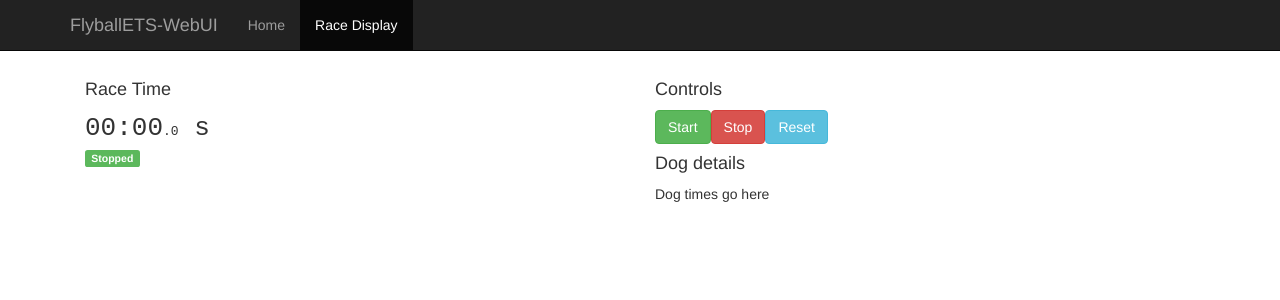
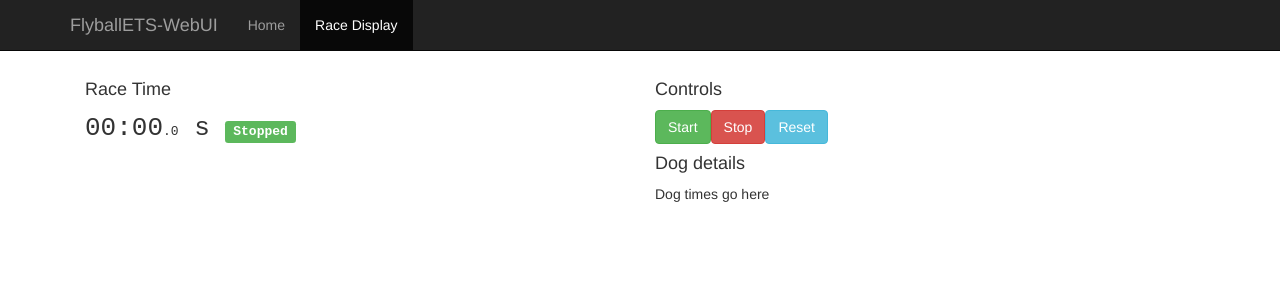
Before and after one commit to vyruz1986/FlyballETS-Software, an Angular app in the folder FlyballETSWeb/: page /#/racedisplay in a window 1280 px wide. Shown: the top 300 px of the page. Built offline with nearby package versions, Linux system fonts and the light colour scheme; no server answers.

Commit message:
Moved race state after race time

```diff
--- a/FlyballETSWeb/src/app/components/racedisplay/racedisplay.component.html
+++ b/FlyballETSWeb/src/app/components/racedisplay/racedisplay.component.html
@@ -3,9 +3,9 @@
     <h4>Race Time</h4>
     <div class="teamTime">
       {{currentRace.elapsedTime | date: 'mm:ss'}}<span>.{{currentRace.elapsedTime % 1000}}</span> s
-    </div>
-    <div [ngClass]="{'label': true, 'label-success': currentRace.raceState == 0, 'label-warning': currentRace.raceState == 1, 'label-danger': currentRace.raceState == 2}">
-      {{currentRace.raceStateFriendly}}
+      <span [ngClass]="{'label': true, 'label-success': currentRace.raceState == 0, 'label-warning': currentRace.raceState == 1, 'label-danger': currentRace.raceState == 2}">
+          {{currentRace.raceStateFriendly}}
+        </span>
     </div>
   </div>
   <div class="col-md-6 col-xs-12">
```
